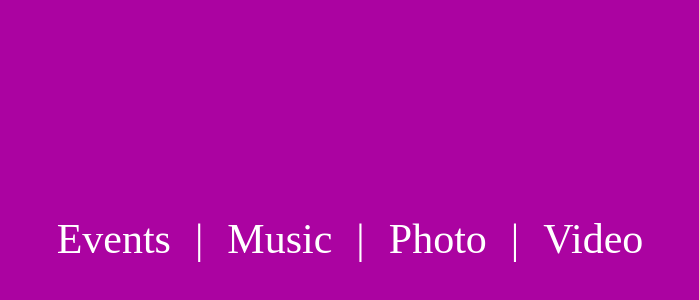
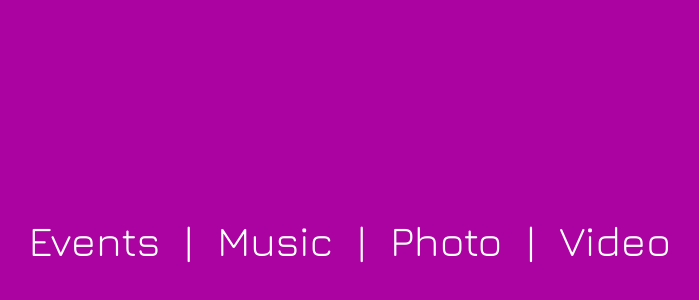
Before and after one commit to Kasherick/ProjectDandC, a plain HTML site: page index.html in a window 1280 px wide. Shown: the part 284-584 px from the top of the page, without its empty margins (300-999 px from the left). Drawn offline with nearby package versions, Linux system fonts and the light colour scheme.

Commit message:
Testing Font

```diff
--- a/index.html
+++ b/index.html
@@ -3,6 +3,7 @@
 	<head>
 		<title>Darkes and Charlies</title>
 		<link href="mainstyle.css" type="text/css" rel="stylesheet">
+		<link href="https://fonts.googleapis.com/css?family=Jura" rel="stylesheet">
 	</head>
 	<body>
 		<div id="mainheader"></div>
--- a/mainstyle.css
+++ b/mainstyle.css
@@ -20,4 +20,5 @@ body{
 	margin-right: 20px;
 	font-size: 42px;
 	color: white;
+	font-family: 'Jura';
 }
```
